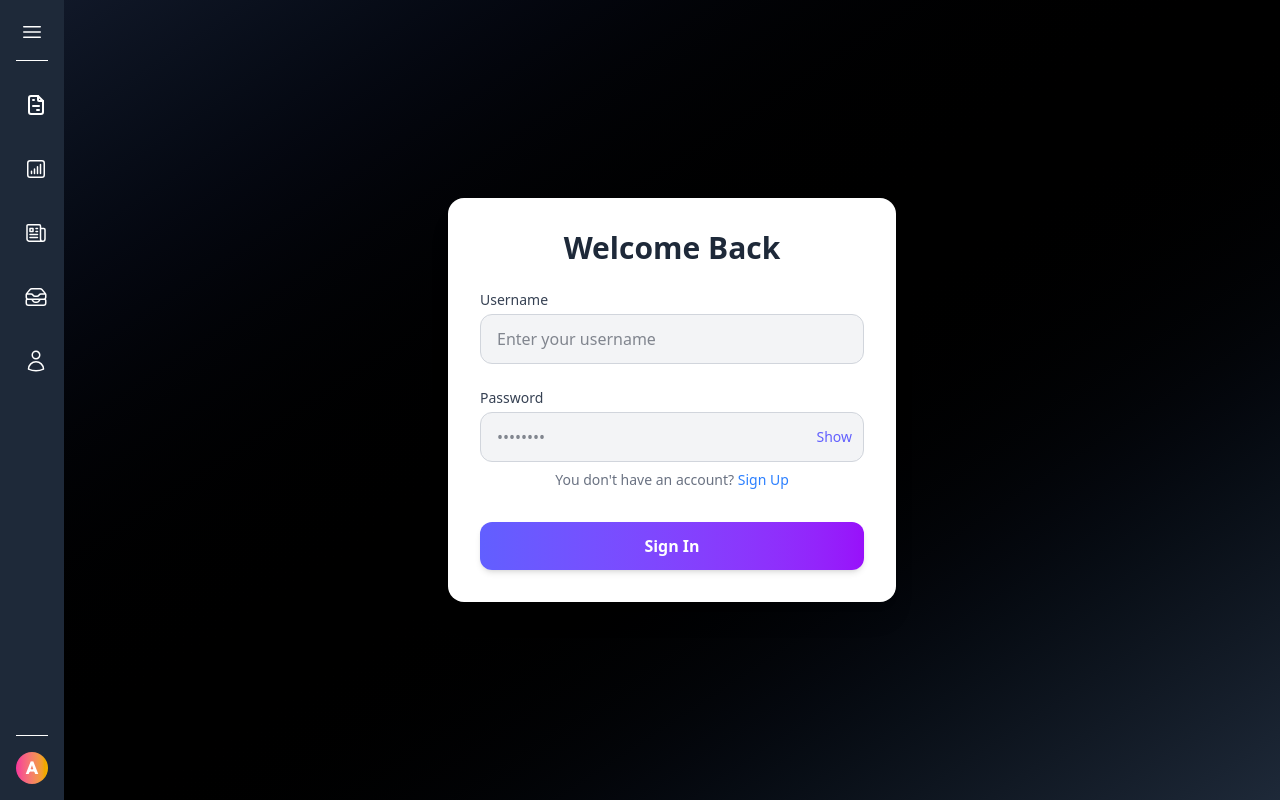
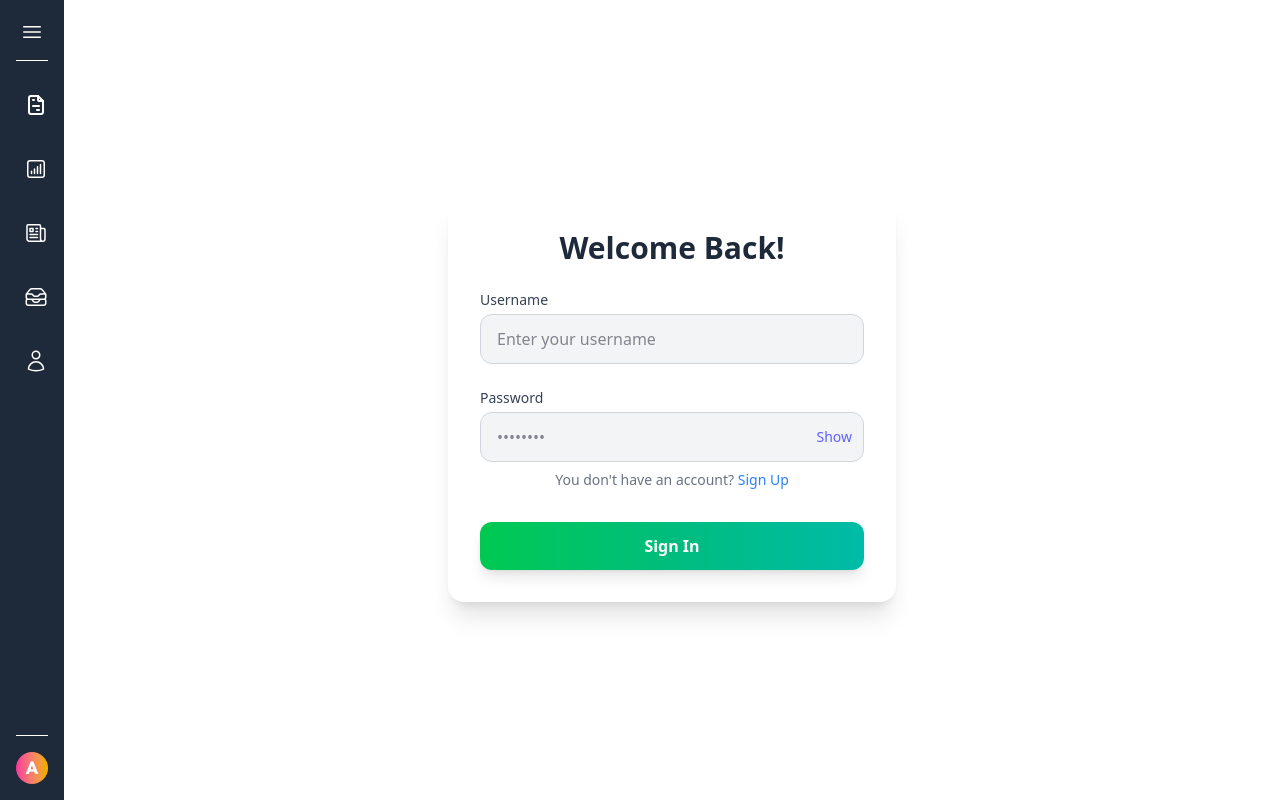
Before and after one commit to MukhiVivek/Business-Management, a React (Vite) app in the folder Frontend/: page / in a window 1280 px wide. Built offline with nearby package versions, Linux system fonts and the light colour scheme; no server answers.

Commit message:
sign in theme changed to light

```diff
--- a/Frontend/src/landing_page/LoginPag/SignIn.jsx
+++ b/Frontend/src/landing_page/LoginPag/SignIn.jsx
@@ -28,18 +28,18 @@ const SignIn = () => {
   };
 
   return (
-    <div className="min-h-screen flex items-center justify-center bg-gradient-to-br from-gray-900 via-black to-gray-800 px-4">
+    <div className="min-h-screen flex items-center justify-center bg-gradient-to-br px-4">
       <form
         onSubmit={handleSubmit}
-        className="bg-white dark:bg-gray-900 p-8 rounded-2xl shadow-xl w-full max-w-md space-y-6"
+        className="bg-white  p-8 rounded-2xl shadow-xl w-full max-w-md space-y-6"
       >
-        <h2 className="text-3xl font-bold text-center text-gray-800 dark:text-white">
-          Welcome Back
+        <h2 className="text-3xl font-bold text-center text-gray-800 ">
+          Welcome Back!
         </h2>
 
         {/* Username */}
         <div>
-          <label className="block text-sm font-medium text-gray-700 dark:text-gray-300">
+          <label className="block text-sm font-medium text-gray-700 ">
             Username
           </label>
           <input
@@ -48,14 +48,14 @@ const SignIn = () => {
             value={form.username}
             onChange={handleChange}
             required
-            className="mt-1 block w-full px-4 py-3 rounded-xl bg-gray-100 dark:bg-gray-800 text-gray-900 dark:text-white border border-gray-300 dark:border-gray-700 focus:outline-none focus:ring-2 focus:ring-indigo-500 transition"
+            className="mt-1 block w-full px-4 py-3 rounded-xl bg-gray-100  text-gray-900  border border-gray-300 focus:outline-none focus:ring-2 focus:ring-indigo-500 transition"
             placeholder="Enter your username"
           />
         </div>
 
         {/* Password */}
         <div>
-          <label className="block text-sm font-medium text-gray-700 dark:text-gray-300">
+          <label className="block text-sm font-medium text-gray-700">
             Password
           </label>
           <div className="relative mt-1">
@@ -65,7 +65,7 @@ const SignIn = () => {
               value={form.password}
               onChange={handleChange}
               required
-              className="block w-full px-4 py-3 rounded-xl bg-gray-100 dark:bg-gray-800 text-gray-900 dark:text-white border border-gray-300 dark:border-gray-700 focus:outline-none focus:ring-2 focus:ring-indigo-500 transition"
+              className="block w-full px-4 py-3 rounded-xl bg-gray-100 text-gray-900  border border-gray-300  focus:outline-none focus:ring-2 focus:ring-indigo-500 transition"
               placeholder="••••••••"
             />
             <button
@@ -84,7 +84,7 @@ const SignIn = () => {
         {/* Submit Button */}
         <button
           type="submit"
-          className="w-full bg-gradient-to-r from-indigo-500 to-purple-600 text-white font-semibold py-3 rounded-xl shadow-md hover:from-indigo-600 hover:to-purple-700 transition-all duration-300 focus:outline-none focus:ring-4 focus:ring-indigo-300"
+          className="w-full py-3 rounded-xl bg-gradient-to-r from-green-500 via-emerald-500 to-teal-500 text-white font-semibold shadow-lg hover:from-green-600 hover:via-emerald-600 hover:to-teal-600 transition-all duration-300 transform hover:-translate-y-1 hover:scale-105"
         >
           Sign In
         </button>
--- a/Frontend/src/landing_page/LoginPag/Signup.jsx
+++ b/Frontend/src/landing_page/LoginPag/Signup.jsx
@@ -86,7 +86,6 @@ const SignUp = () => {
         <button
           type="submit"
           className="w-full py-3 rounded-xl bg-gradient-to-r from-green-500 via-emerald-500 to-teal-500 text-white font-semibold shadow-lg hover:from-green-600 hover:via-emerald-600 hover:to-teal-600 transition-all duration-300 transform hover:-translate-y-1 hover:scale-105"
-
         >
           Sign Up
         </button>
```
